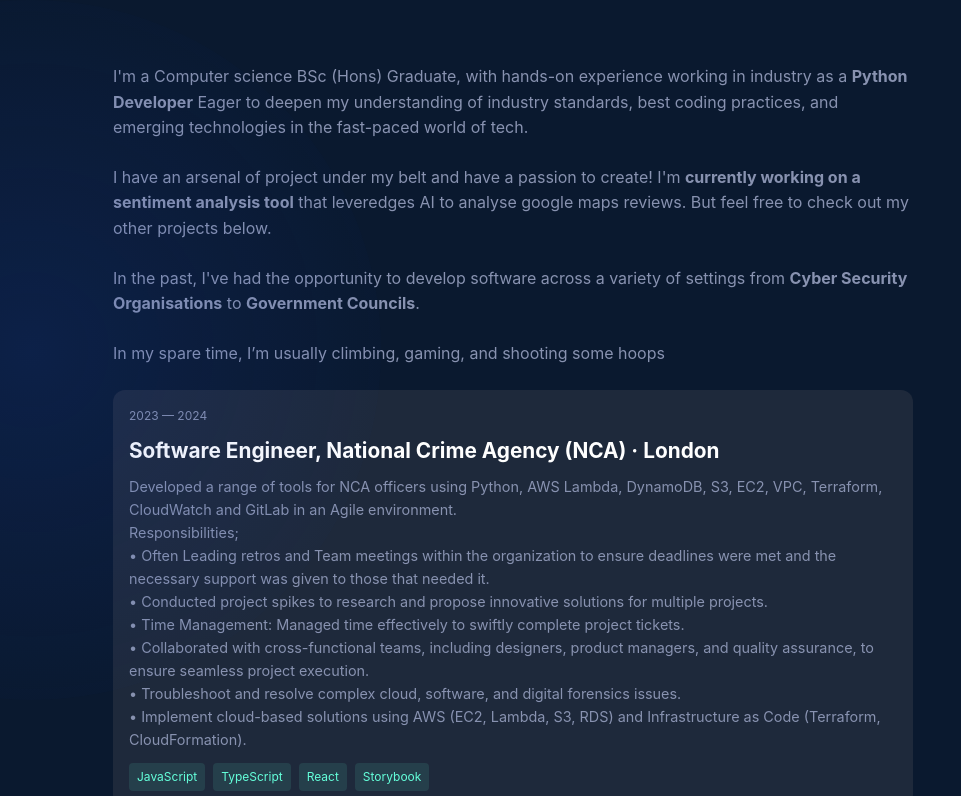
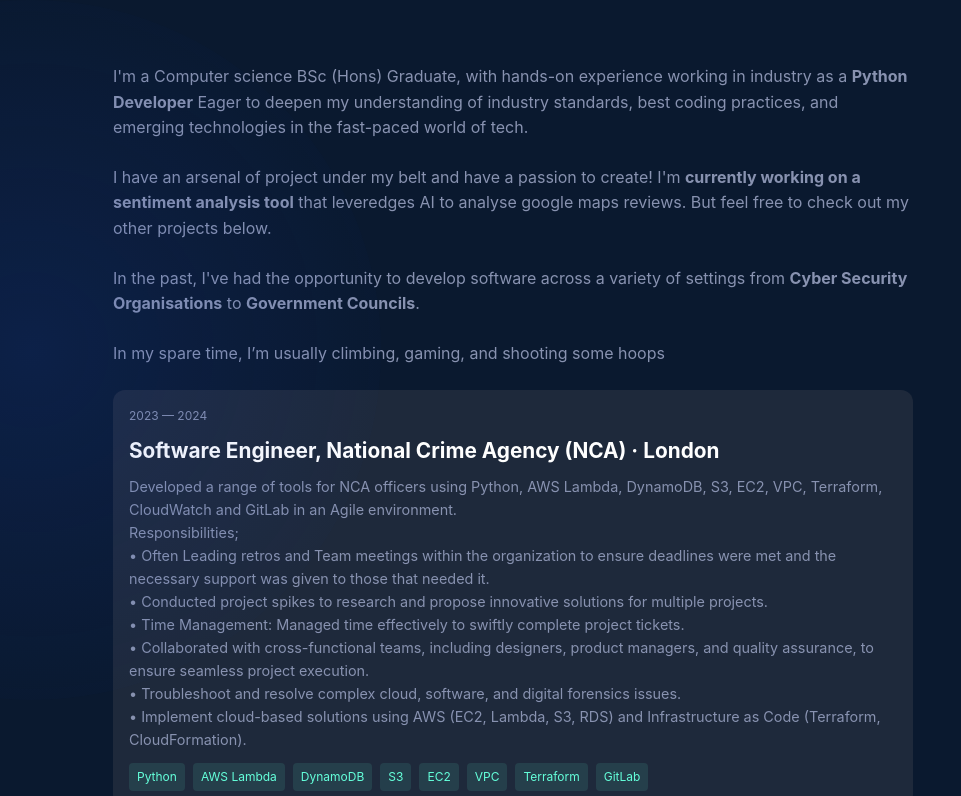
Before and after one commit to Adam-Infnty/adam-infnty.github.io, a plain HTML site: page index.html in a window 1280 px wide. Shown: the top 796 px of the page, 319-1280 px from the left. Drawn offline with Linux system fonts and the light colour scheme.

```diff
--- a/index.html
+++ b/index.html
@@ -83,10 +83,14 @@
 
             </p>
             <div class="tech-tags">
-              <span>JavaScript</span>
-              <span>TypeScript</span>
-              <span>React</span>
-              <span>Storybook</span>
+              <span>Python</span>
+              <span>AWS Lambda</span>
+              <span>DynamoDB</span>
+              <span>S3</span>
+              <span>EC2</span>
+              <span>VPC</span>
+              <span>Terraform</span>
+              <span>GitLab</span>
             </div>
           </div>
         </div>
@@ -94,28 +98,7 @@
 
       <section id="projects" class="projects">
         <h2>What I've Worked On...</h2>
-        <!-- JS will inject projects here -->
       </section>
-      <!-- Uncomment for project section -->
-      <!--
-      <section class="projects">
-        <div class="project-item">
-          <div class="project-image-block">
-            <img src="your-image.jpg" alt="Project Thumbnail" />
-            <div class="tech-tags">
-              <span>JavaScript</span>
-              <span>TypeScript</span>
-              <span>React</span>
-              <span>Storybook</span>
-            </div>
-          </div>
-          <div class="project-content">
-            <h3>Project Title</h3>
-            <p>Description of the project goes here...</p>
-          </div>
-        </div>
-      </section>
-      -->
 
     </main>
   </div>
```
